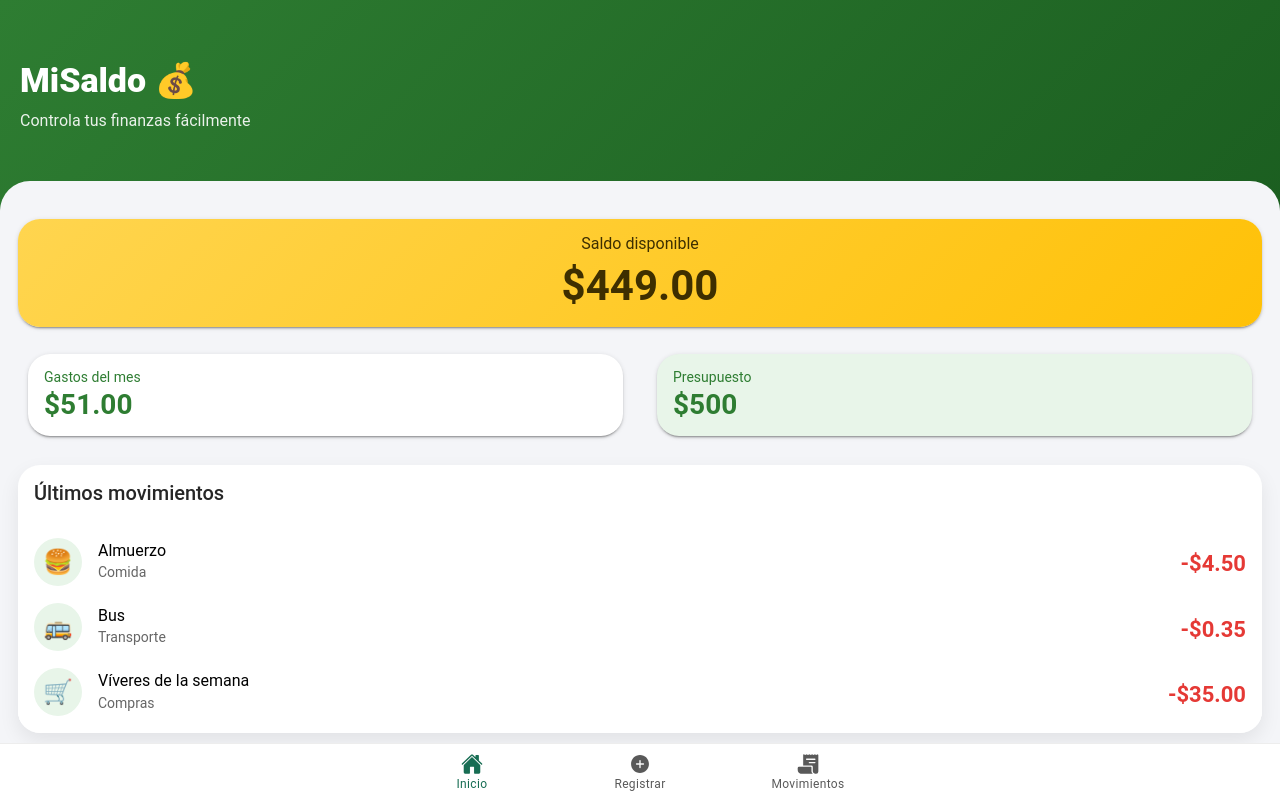
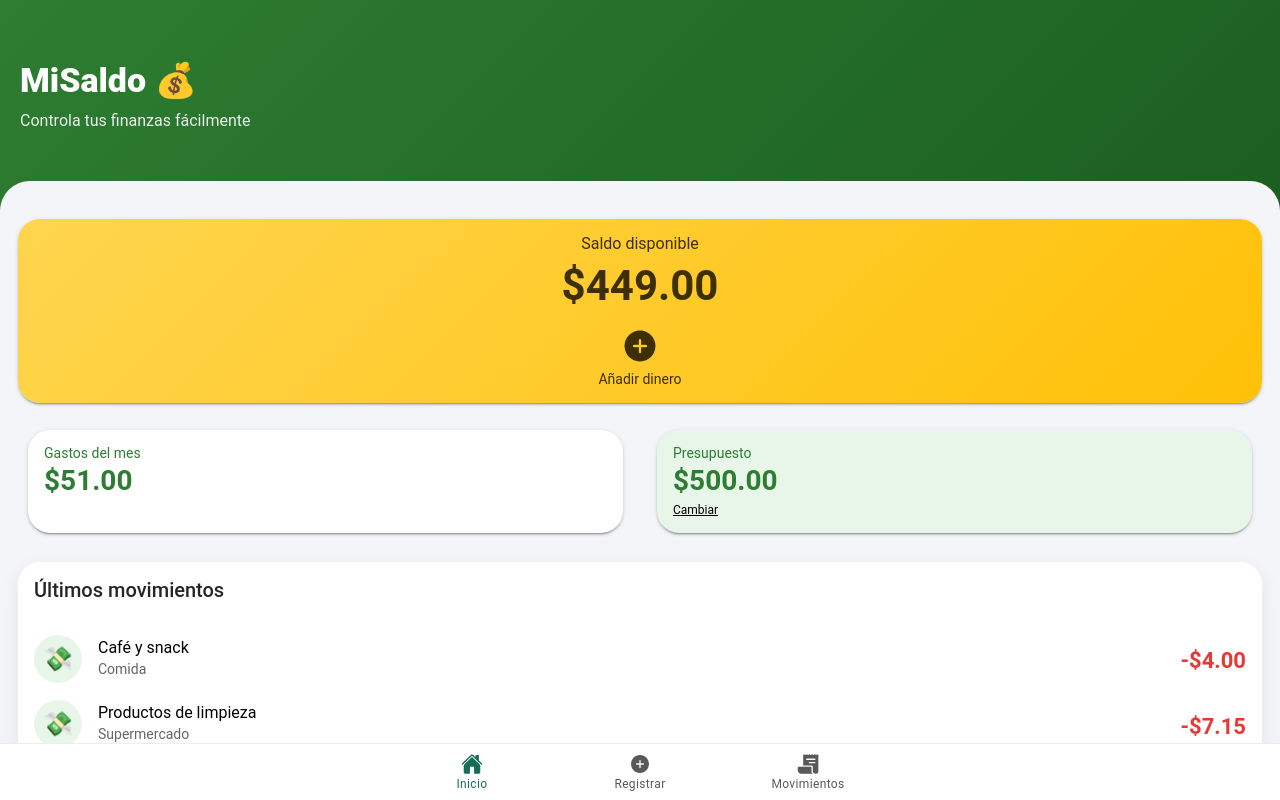
Before and after one commit to camilytzh/mobile, a React (Vite) app: page /home in a window 1280 px wide. Built offline with nearby package versions, Linux system fonts and the light colour scheme.

Commit message:
modificacion de saldo y presupuesto

```diff
--- a/src/contexts/ExpenseContext.tsx
+++ b/src/contexts/ExpenseContext.tsx
@@ -9,11 +9,18 @@ import { Expense } from '../models/Expense';
 
 interface ExpenseContextType {
   expenses: Expense[];
+  income: number;
+  budget: number;
+
   addExpense: (
     description: string,
     amount: number,
     category: string
   ) => void;
+
+  addIncome: (amount: number) => void;
+  setBudget: (amount: number) => void;
+
   deleteExpense: (id: number) => void;
   updateExpense: (
     id: number,
@@ -61,6 +68,9 @@ const initialExpenses: Expense[] = [
   },
 ];
 
+const initialIncome = 500;
+const initialBudget = 500;
+
 const ExpenseContext = createContext<ExpenseContextType | undefined>(
   undefined
 );
@@ -73,6 +83,8 @@ export const ExpenseProvider = ({
   children,
 }: ExpenseProviderProps) => {
   const [expenses, setExpenses] = useState<Expense[]>(initialExpenses);
+  const [income, setIncome] = useState<number>(initialIncome);
+  const [budget, setBudgetState] = useState<number>(initialBudget);
 
   const addExpense = (
     description: string,
@@ -91,6 +103,13 @@ export const ExpenseProvider = ({
       ...currentExpenses,
       newExpense,
     ]);
+  };
+  const addIncome = (amount: number) => {
+    setIncome((currentIncome) => currentIncome + amount);
+  };
+
+  const setBudget = (amount: number) => {
+    setBudgetState(amount);
   };
 
   const deleteExpense = (id: number) => {
@@ -123,6 +142,10 @@ export const ExpenseProvider = ({
     <ExpenseContext.Provider
       value={{
         expenses,
+        income,
+        budget,
+        addIncome,
+        setBudget,
         addExpense,
         deleteExpense,
         updateExpense,
--- a/src/pages/Home.css
+++ b/src/pages/Home.css
@@ -252,3 +252,51 @@ background:#29457C;
     font-weight:700;
 
 }
+.add-income {
+    display: flex;
+    flex-direction: column;
+    align-items: center;
+    justify-content: center;
+    margin-top: 15px;
+    cursor: pointer;
+}
+
+.add-income ion-icon {
+    font-size: 38px;
+}
+
+.add-income span {
+    margin-top: 4px;
+    font-size: 14px;
+}
+
+.income-form {
+    display: flex;
+    align-items: center;
+    gap: 10px;
+    margin-top: 15px;
+}
+
+.income-form ion-input {
+    flex: 1;
+}
+
+.budget-form {
+    display: flex;
+    align-items: center;
+    gap: 5px;
+    margin-top: 8px;
+}
+
+.budget-form ion-input {
+    width: 100px;
+}
+
+.edit-budget {
+    border: none;
+    background: transparent;
+    text-decoration: underline;
+    cursor: pointer;
+    padding: 0;
+    font-size: 12px;
+}
--- a/src/pages/Home.tsx
+++ b/src/pages/Home.tsx
@@ -1,8 +1,5 @@
 import {
     IonPage,
-    IonHeader,
-    IonToolbar,
-    IonTitle,
     IonContent,
     IonCard,
     IonCardContent,
@@ -11,10 +8,60 @@ import {
     IonList,
     IonItem,
     IonAvatar,
-    IonLabel
+    IonLabel,
+    IonIcon,
+    IonInput,
+    IonButton
 } from '@ionic/react';
+import { addCircle } from 'ionicons/icons';
+import { useState } from 'react';
+import { useExpenses } from '../contexts/ExpenseContext';
 import "./Home.css";
+
 export default function Home() {
+    const { expenses, income, budget, addIncome, setBudget } = useExpenses();
+    const [showAddIncome, setShowAddIncome] = useState(false);
+    const [incomeAmount, setIncomeAmount] = useState('');
+    const [showBudgetEdit, setShowBudgetEdit] = useState(false);
+    const [budgetAmount, setBudgetAmount] = useState('');
+
+    const totalSpent = expenses.reduce(
+        (total, expense) => total + expense.amount,
+        0
+    );
+
+    const availableBalance = income - totalSpent;
+
+    const recentExpenses = [...expenses]
+        .reverse()
+        .slice(0, 3);
+    const handleAddIncome = () => {
+
+        const amount = Number(incomeAmount);
+
+        if (amount <= 0) {
+            return;
+        }
+
+        addIncome(amount);
+
+        setIncomeAmount('');
+        setShowAddIncome(false);
+    };
+
+    const handleBudgetChange = () => {
+
+        const amount = Number(budgetAmount);
+
+        if (amount <= 0) {
+            return;
+        }
+
+        setBudget(amount);
+
+        setBudgetAmount('');
+        setShowBudgetEdit(false);
+    };
     return (
         <IonPage>
             <IonContent fullscreen className="home-page">
@@ -26,20 +73,106 @@ export default function Home() {
                     <IonCard className="balance-card">
                         <IonCardContent>
                             <h2>Saldo disponible</h2>
-                            <h1>$449.00</h1>
+                            <h1>${availableBalance.toFixed(2)}</h1>
+                            {!showAddIncome ? (
+
+                                <div
+                                    className="add-income"
+                                    onClick={() =>
+                                        setShowAddIncome(true)
+                                    }
+                                >
+
+                                    <IonIcon
+                                        icon={addCircle}
+                                    />
+
+                                    <span>
+                                        Añadir dinero
+                                    </span>
+
+                                </div>
+
+                            ) : (
+
+                                <div className="income-form">
+
+                                    <IonInput
+                                        type="number"
+                                        placeholder="Monto"
+                                        value={incomeAmount}
+                                        onIonInput={(event) =>
+                                            setIncomeAmount(
+                                                event.detail.value ?? ''
+                                            )
+                                        }
+                                    />
+
+                                    <IonButton
+                                        onClick={handleAddIncome}
+                                    >
+                                        Listo
+                                    </IonButton>
+
+                                </div>
+
+                            )}
                         </IonCardContent>
                     </IonCard >
+
                     <div className="stats-row">
                         <IonCard className="expense-card">
                             <IonCardContent>
                                 <h3>Gastos del mes</h3>
-                                <h2>$51.00</h2>
+                                <h2>${totalSpent.toFixed(2)}</h2>
+
                             </IonCardContent>
                         </IonCard>
                         <IonCard className="budget-card">
                             <IonCardContent>
                                 <h3>Presupuesto</h3>
-                                <h2>$500</h2>
+                                {!showBudgetEdit ? (
+
+                                    <>
+                                        <h2>
+                                            ${budget.toFixed(2)}
+                                        </h2>
+
+                                        <button
+                                            className="edit-budget"
+                                            onClick={() =>
+                                                setShowBudgetEdit(true)
+                                            }
+                                        >
+                                            Cambiar
+                                        </button>
+                                    </>
+
+                                ) : (
+
+                                    <div className="budget-form">
+
+                                        <IonInput
+                                            type="number"
+                                            placeholder="Nuevo límite"
+                                            value={budgetAmount}
+                                            onIonInput={(event) =>
+                                                setBudgetAmount(
+                                                    event.detail.value ?? ''
+                                                )
+                                            }
+                                        />
+
+                                        <IonButton
+                                            size="small"
+                                            onClick={handleBudgetChange}
+                                        >
+                                            Listo
+                                        </IonButton>
+
+                                    </div>
+
+                                )}
                             </IonCardContent>
                         </IonCard>
                     </div>
@@ -57,70 +190,40 @@ export default function Home() {
 
                         <IonList lines="none">
 
-                            <IonItem>
+                            {recentExpenses.map((expense) => (
 
-                                <IonAvatar slot="start" className="movement-icon">
+                                <IonItem key={expense.id}>
 
-                                    🍔
+                                    <IonAvatar
+                                        slot="start"
+                                        className="movement-icon"
+                                    >
+                                        💸
+                                    </IonAvatar>
 
-                                </IonAvatar>
+                                    <IonLabel>
+                                        <h2>
+                                            {expense.description}
+                                        </h2>
 
-                                <IonLabel>
+                                        <p>
+                                            {expense.category}
+                                        </p>
+                                    </IonLabel>
 
-                                    <h2>Almuerzo</h2>
+                                    <h3 className="expense-value">
+                                        -${expense.amount.toFixed(2)}
+                                    </h3>
 
-                                    <p>Comida</p>
+                                </IonItem>
 
-                                </IonLabel>
-
-                                <h3 className="expense-value">-$4.50</h3>
-
-                            </IonItem>
-
-                            <IonItem>
-
-                                <IonAvatar slot="start" className="movement-icon">
-
-                                    🚌
-
-                                </IonAvatar>
-
-                                <IonLabel>
-
-                                    <h2>Bus</h2>
-
-                                    <p>Transporte</p>
-
-                                </IonLabel>
-
-                                <h3 className="expense-value">-$0.35</h3>
-
-                            </IonItem>
-
-                            <IonItem>
-
-                                <IonAvatar slot="start" className="movement-icon">
-
-                                    🛒
-
-                                </IonAvatar>
-
-                                <IonLabel>
-
-                                    <h2>Víveres de la semana</h2>
-
-                                    <p>Compras</p>
-
-                                </IonLabel>
-
-                                <h3 className="expense-value">-$35.00</h3>
-
-                            </IonItem>
+                            ))}
 
                         </IonList>
 
                     </IonCard>
                 </div>
             </IonContent>
-        </IonPage>);
+        </IonPage>
+    );
 }
```
